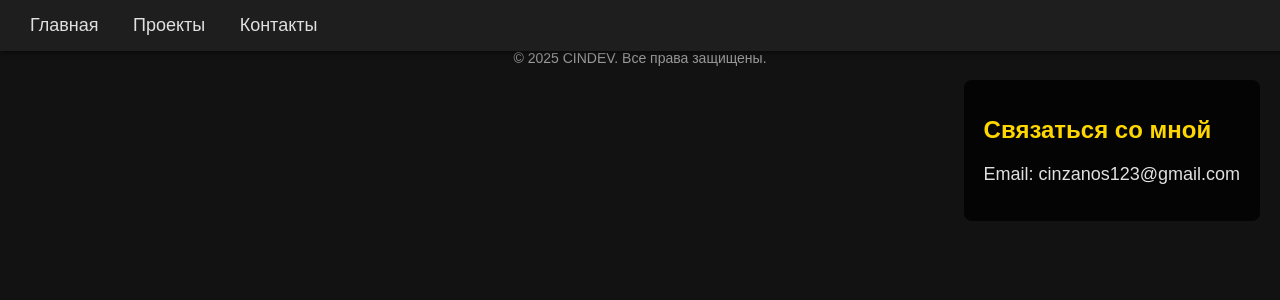
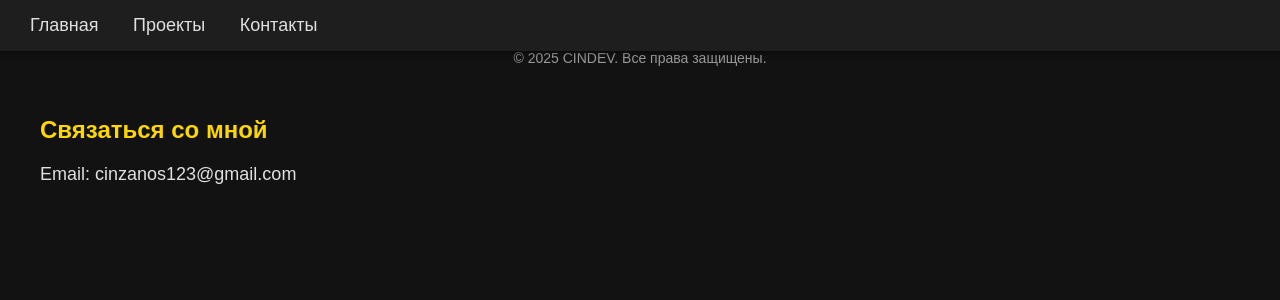
Before and after one commit to Cinzanos/cinzanos.github.io, a Jekyll site: the page built from contacts.html, in a window 1280 px wide. Shown: the top 300 px of the page. Built offline with Jekyll 4.4.1, drawn with Linux system fonts in a browser that asks for light colours.

Commit message:
Изменил styles.css

```diff
--- a/assets/css/styles.css
+++ b/assets/css/styles.css
@@ -127,9 +127,8 @@ footer {
 
 .contact-container {
   position: absolute;
-  top: 80px;  /* Это отступ под шапку */
-  right: 20px;  /* Отступ от правого края */
-  background-color: rgba(0, 0, 0, 0.8);
+  top: 80px;  /* Отступ под шапку */
+  left: 20px;  /* Отступ от левого края */
   padding: 20px;
   border-radius: 8px;
   text-align: left;
```
